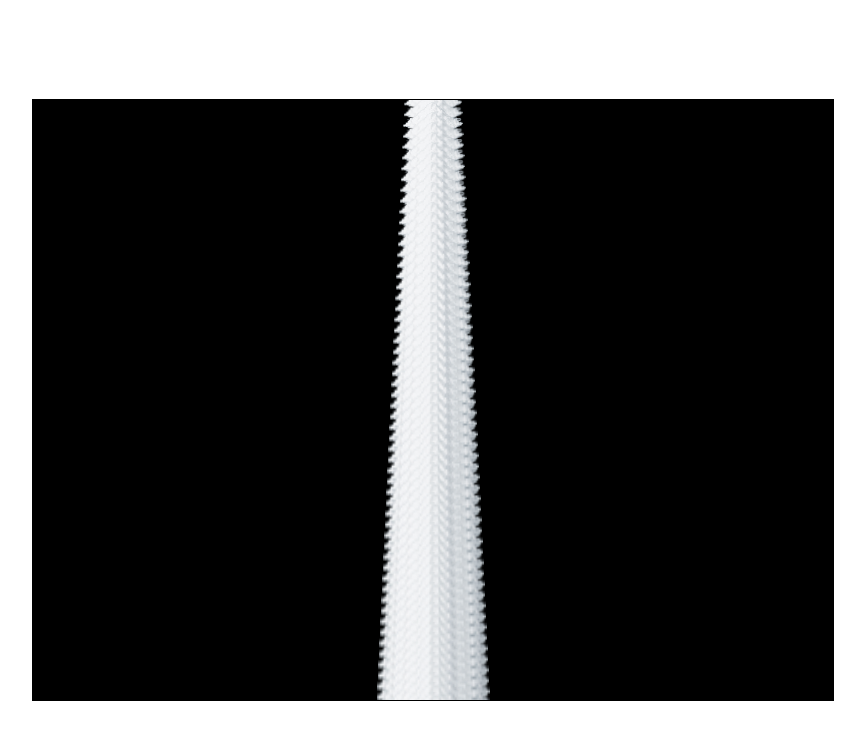
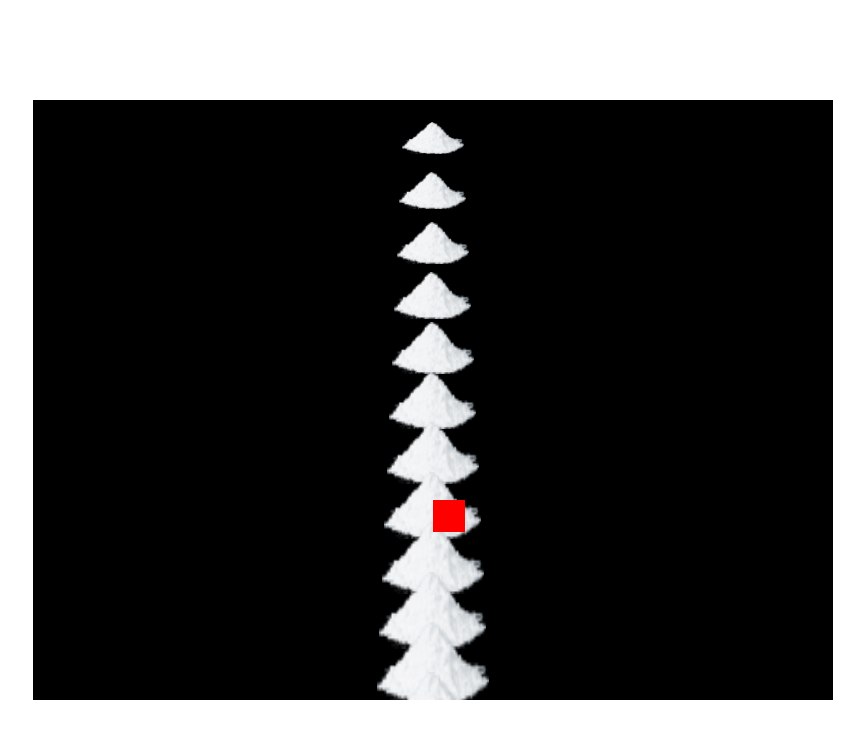
Before and after one commit to easwee/snooffline, a plain HTML site: page index.html in a window 1280 px wide. Shown: the whole page, without its empty margins (207-1072 px from the left). Drawn offline with Linux system fonts and the light colour scheme.

Commit message:
Added player, added jump, reorganized structure a bit, added enums

```diff
--- a/index.html
+++ b/index.html
@@ -2,11 +2,15 @@
 <html>
 
 <head>
+
   <title>Snooffline</title>
+  <meta name="viewport" content="width=device-width, minimum-scale=1.0">
+  <script src="src/enums.js"></script>
   <script src="src/utils.js"></script>
-  <script src="src/engine.js"></script>
+  <script src="src/controls.js"></script>
+  <script src="src/player.js"></script>
   <script src="src/game.js"></script>
-  <script src="src/graphics.js"></script>
+  <script src="src/environment.js"></script>
   <style>
     html,
     body {
@@ -14,18 +18,17 @@
       height: 100%;
       margin: 0;
       padding: 0;
-      overflow: hidden;
     }
 
     canvas {
       display: block;
-      border: 1px solid black;
       position: fixed;
       top: 0;
       left: 0;
       right: 0;
       bottom: 0;
       margin: auto;
+      transform: translateZ(0);
     }
   </style>
 </head>
@@ -33,7 +36,7 @@
 <body>
   <canvas id="display"></canvas>
   <script>
-    const snooffline = new Engine();
+    const snooffline = new Game();
     snooffline.init();
   </script>
 </body>
--- /dev/null
+++ b/src/controls.js
@@ -0,0 +1,33 @@
+function Controls() {
+  this.pressed = {};
+
+  this.isDown = keyCode => {
+    return this.controls.pressed[keyCode];
+  };
+
+  this.onKeydown = event => {
+    console.log(event.keyCode);
+    this.pressed[event.keyCode] = true;
+  };
+
+  this.onKeyup = event => {
+    delete this.pressed[event.keyCode];
+  };
+}
+
+Controls.prototype.init = function() {
+  window.addEventListener(
+    "keyup",
+    event => {
+      this.onKeyup(event);
+    },
+    false
+  );
+  window.addEventListener(
+    "keydown",
+    event => {
+      this.onKeydown(event);
+    },
+    false
+  );
+};
--- a/src/engine.js
+++ /dev/null
@@ -1,53 +0,0 @@
-function Engine(config) {
-  this.config = {
-    canvasId: config || "display",
-    fps: config || 60
-  };
-
-  this.time = {
-    now: 0,
-    then: performance.now(),
-    interval: 1000 / 60,
-    delta: 0
-  };
-}
-
-Engine.prototype.init = function() {
-  this.canvas = document.getElementById(this.config.canvasId);
-  this.canvas.width = 800; // window.innerWidth;
-  this.canvas.height = 600; // window.innerHeight;
-  this.ctx = this.canvas.getContext("2d");
-  this.gfx = new Graphics();
-  this.game = new Game();
-
-  let cached = this.gfx.addToCache("cocaine", "src/cocaine.png");
-
-  cached.then(() => {
-    this.loop();
-  });
-};
-
-Engine.prototype.loop = function() {
-  requestAnimationFrame(this.loop.bind(this));
-
-  var t = this.time;
-
-  t.now = performance.now();
-  t.delta = t.now - t.then;
-
-  if (t.delta > t.interval) {
-    t.then = t.now - (t.delta % t.interval);
-
-    this.update(t.delta);
-    this.render();
-  }
-};
-
-Engine.prototype.render = function() {
-  this.ctx.clearRect(0, 0, this.canvas.width, this.canvas.height);
-  this.gfx.render(this.canvas, this.ctx);
-};
-
-Engine.prototype.update = function(delta) {
-  this.game.update(delta);
-};
--- /dev/null
+++ b/src/enums.js
@@ -0,0 +1,8 @@
+var ENUMS = {
+  SPACE: 32,
+  SPACE: 32,
+  LEFT: 37,
+  UP: 38,
+  RIGHT: 39,
+  DOWN: 40
+};
--- /dev/null
+++ b/src/environment.js
@@ -0,0 +1,48 @@
+function Environment() {
+  this.switch = 0;
+}
+
+Environment.prototype.addToCache = async function(id, graphicSrc) {
+  console.log("Caching...");
+  return new Promise((resolve, reject) => {
+    var canvas = document.createElement("canvas");
+    var context = canvas.getContext("2d");
+    var graphic = new Image();
+
+    graphic.src = graphicSrc;
+    graphic.onload = () => {
+      canvas.width = graphic.width;
+      canvas.height = graphic.height;
+      context.drawImage(graphic, 0, 0);
+      this.cache[id] = canvas;
+      resolve();
+    };
+  });
+};
+
+Environment.prototype.render = function(game) {
+  this.drawBackground(game);
+  this.drawRoad(game);
+};
+
+Environment.prototype.drawBackground = function(game) {
+  game.ctx.fillStyle = "black";
+  game.ctx.fillRect(0, 0, game.canvas.width, game.canvas.height);
+};
+
+Environment.prototype.drawRoad = function(game) {
+  for (var i = -game.cache["cocaine"].height; i < game.canvas.height; i += 50) {
+    game.ctx.drawImage(
+      game.cache["cocaine"],
+      ~~(
+        game.canvas.width / 2 -
+        (0.1 * i) / 2 -
+        game.cache["cocaine"].width / 2
+      ),
+      i + this.switch,
+      ~~(game.cache["cocaine"].width + 0.1 * i),
+      ~~(game.cache["cocaine"].height + 0.1 * i)
+    );
+  }
+  this.switch = this.switch ? 0 : 2;
+};
--- a/src/game.js
+++ b/src/game.js
@@ -1,3 +1,80 @@
-function Game() {}
+function Game(config) {
+  this.config = {
+    canvasId: config || "display",
+    fps: config || 60,
+    gravity: 0.5,
+    jumpImpulse: 10,
+    groundPoint: 400
+  };
 
-Game.prototype.update = function() {};
+  this.time = {
+    now: 0,
+    then: performance.now(),
+    interval: 1000 / 60,
+    delta: 0
+  };
+
+  this.cache = {};
+}
+
+Game.prototype.addToCache = async function(id, graphicSrc) {
+  console.log("Caching...");
+  return new Promise((resolve, reject) => {
+    var canvas = document.createElement("canvas");
+    var context = canvas.getContext("2d");
+    var graphic = new Image();
+
+    graphic.src = graphicSrc;
+    graphic.onload = () => {
+      canvas.width = graphic.width;
+      canvas.height = graphic.height;
+      context.drawImage(graphic, 0, 0);
+      this.cache[id] = canvas;
+      resolve();
+    };
+  });
+};
+
+Game.prototype.init = function() {
+  this.canvas = document.getElementById(this.config.canvasId);
+  this.canvas.width = 800; // window.innerWidth;
+  this.canvas.height = 600; // window.innerHeight;
+  this.ctx = this.canvas.getContext("2d");
+
+  this.environment = new Environment();
+  this.controls = new Controls();
+  this.player = new Player();
+
+  let cached = this.addToCache("cocaine", "src/cocaine.png");
+
+  cached.then(() => {
+    this.controls.init();
+    this.loop();
+  });
+};
+
+Game.prototype.loop = function(time) {
+  var t = this.time;
+
+  t.now = time;
+  t.delta = t.now - t.then;
+
+  if (t.delta > t.interval) {
+    t.then = t.now - (t.delta % t.interval);
+    this.update(t.delta);
+    this.render();
+  }
+  requestAnimationFrame(this.loop.bind(this));
+};
+
+Game.prototype.render = function() {
+  var game = this;
+  this.ctx.clearRect(0, 0, this.canvas.width, this.canvas.height);
+  this.environment.render(game);
+  this.player.render(game);
+};
+
+Game.prototype.update = function(delta) {
+  var game = this;
+  this.player.update(game);
+};
--- a/src/graphics.js
+++ /dev/null
@@ -1,73 +0,0 @@
-function Graphics() {
-  this.cache = {};
-  this.switch = 0;
-}
-
-Graphics.prototype.addToCache = async function(id, graphicSrc) {
-  return new Promise((resolve, reject) => {
-    var canvas = document.createElement("canvas");
-    var context = canvas.getContext("2d");
-    var graphic = new Image();
-
-    graphic.src = graphicSrc;
-    graphic.onload = () => {
-      canvas.width = graphic.width;
-      canvas.height = graphic.height;
-      context.drawImage(graphic, 0, 0);
-      this.cache[id] = canvas;
-      resolve();
-    };
-  });
-};
-
-Graphics.prototype.render = function(canvas, ctx) {
-  this.drawBackground(canvas, ctx);
-  this.drawRoad(canvas, ctx);
-};
-
-Graphics.prototype.drawBackground = function(canvas, ctx) {
-  ctx.fillStyle = "black";
-  ctx.fillRect(0, 0, canvas.width, canvas.height);
-};
-
-Graphics.prototype.drawRoad = function(canvas, ctx) {
-  for (var i = -this.cache["cocaine"].height; i < canvas.height; i += 10) {
-    ctx.drawImage(
-      this.cache["cocaine"],
-      canvas.width / 2 - (0.1 * i) / 2 - this.cache["cocaine"].width / 2,
-      i + this.switch,
-      this.cache["cocaine"].width + 0.1 * i,
-      this.cache["cocaine"].height + 0.1 * i
-    );
-  }
-  this.switch = this.switch ? 0 : 2;
-};
-
-// Graphics.prototype.generatePixels = function(offset) {
-//   for (var x = 0; x < this.canvas.width; x++) {
-//     for (var y = 0; y < this.canvas.height; y++) {
-//       // Get the pixel index
-//       var pixelindex = (y * this.canvas.width + x) * 4;
-
-//       // Generate a xor pattern with some random noise
-//       var red = (x + offset) % 256 ^ (y + offset) % 256;
-//       var green = (2 * x + offset) % 256 ^ (2 * y + offset) % 256;
-//       var blue = 50;
-
-//       // Rotate the colors
-//       blue = blue % 256;
-
-//       // Set the pixel data
-//       this.roadPixelData.data[pixelindex] = red; // Red
-//       this.roadPixelData.data[pixelindex + 1] = green; // Green
-//       this.roadPixelData.data[pixelindex + 2] = blue; // Blue
-//       this.roadPixelData.data[pixelindex + 3] = 255; // Alpha
-//     }
-//   }
-// };
-
-// this.roadPixelData = this.ctx.createImageData(
-//   this.canvas.width,
-//   this.canvas.height
-// );
-// this.generatePixels(0);
--- /dev/null
+++ b/src/player.js
@@ -0,0 +1,32 @@
+function Player() {
+  this.x = 400;
+  this.y = 400;
+  this.velocityY = 0;
+  this.didJump = false;
+}
+
+Player.prototype.render = function(game) {
+  game.ctx.fillStyle = "red";
+  game.ctx.fillRect(this.x, this.y, 32, 32);
+};
+
+Player.prototype.update = function(game) {
+  if (!this.didJump && game.controls.pressed[ENUMS.SPACE]) {
+    this.jump(game.config.jumpImpulse);
+  }
+
+  this.y += this.velocityY;
+
+  if (this.y < game.config.groundPoint) {
+    this.y -= game.config.gravity;
+    this.velocityY += game.config.gravity;
+  } else {
+    this.y = game.config.groundPoint;
+    this.didJump = false;
+  }
+};
+
+Player.prototype.jump = function(jumpHeight) {
+  this.didJump = true;
+  this.velocityY = -jumpHeight;
+};
```
